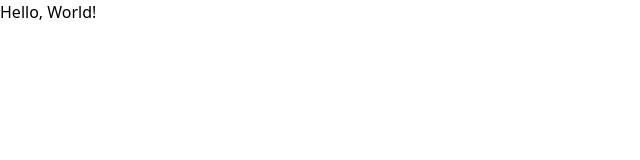
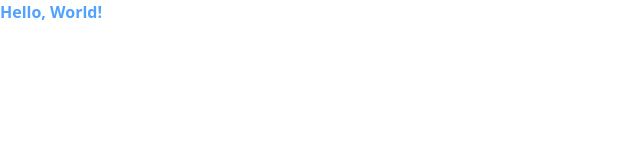
Before and after one commit to tanida9/react-assessment, a React app: page / in a window 1280 px wide. Shown: the top 160 px of the page, without its empty margins (0-640 px from the left). Built offline with nearby package versions, Linux system fonts and the light colour scheme; the HTML template or start-up script is replaced by a standard one.

Commit message:
repo(setup): installed and tested TailwindCSS, cleaned up unused files

```diff
--- a/src/App.jsx
+++ b/src/App.jsx
@@ -1,7 +1,7 @@
 export default function App() {
   return (
     <>
-      <h1>Hello, World!</h1>
+      <h1 className="text-blue-400 font-extrabold">Hello, World!</h1>
     </>
   );
 }
--- a/src/main.jsx
+++ b/src/main.jsx
@@ -1,4 +1,4 @@
-import { StrictMode } from 'react'
+//import { StrictMode } from 'react'
 import { createRoot } from 'react-dom/client'
 import './index.css'
 
@@ -6,7 +6,7 @@ import './index.css'
 import App from './App.jsx'
 
 createRoot(document.getElementById('root')).render(
-  <StrictMode>
+  //<StrictMode>
     <App />
-  </StrictMode>,
+  //</StrictMode>,
 )
```
